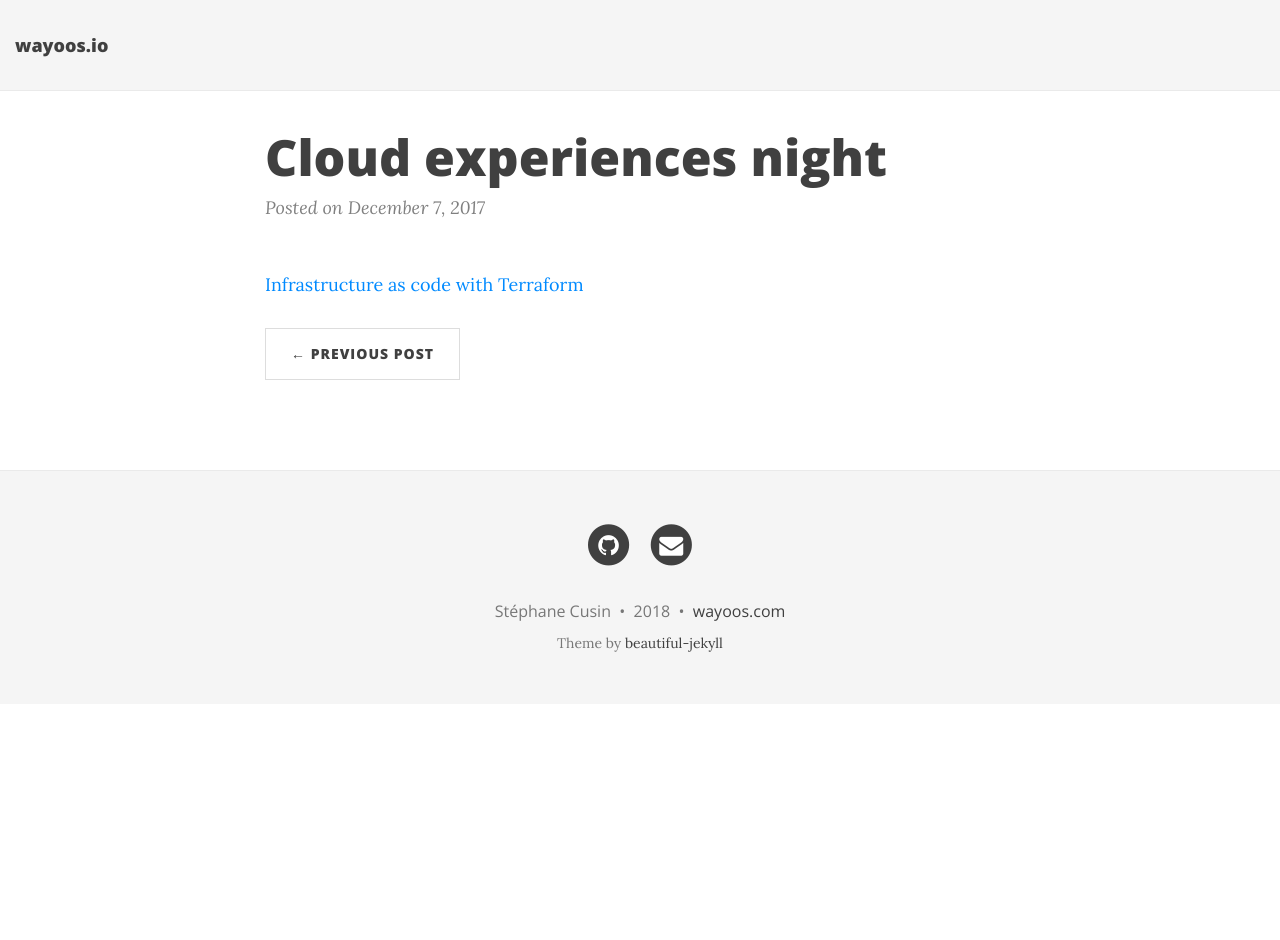
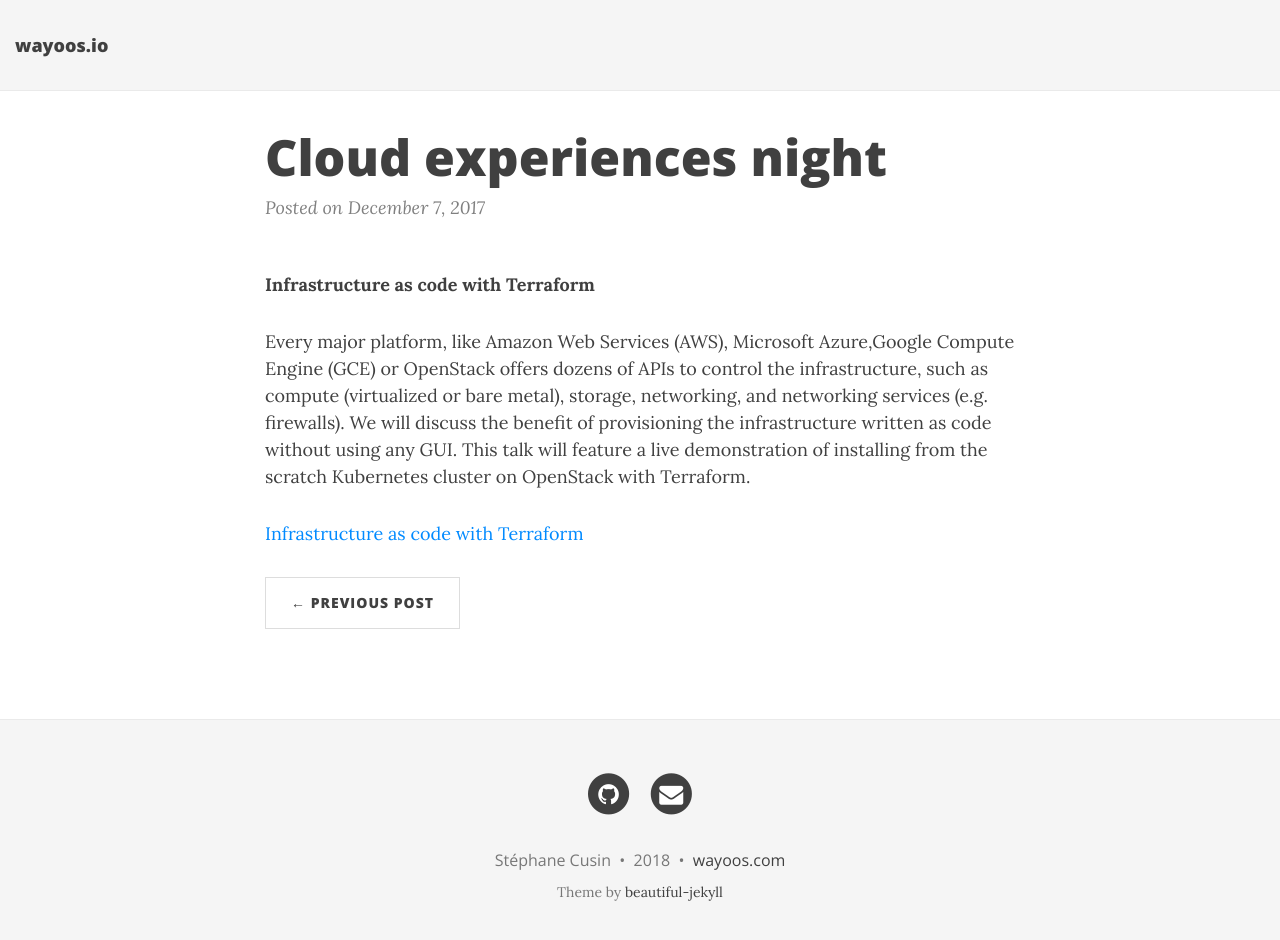
Before and after one commit to wayoos/wayoos.github.io, a Jekyll site: the page built from _posts/2017-12-07-cloud-experiences-night.md, in a window 1280 px wide and 953 px high. Shown: the top 940 px of the window. Built offline with Jekyll 4.4.1, drawn with Linux system fonts in a browser that asks for light colours; nearby versions of some CDN libraries.

Commit message:
Add resume for cloud experiences night

```diff
--- a/_posts/2017-12-07-cloud-experiences-night.md
+++ b/_posts/2017-12-07-cloud-experiences-night.md
@@ -3,5 +3,8 @@ layout: post
 title: Cloud experiences night
 ---
 
+**Infrastructure as code with Terraform**
+
+Every major platform, like Amazon Web Services (AWS), Microsoft Azure,Google Compute Engine (GCE) or OpenStack offers dozens of APIs to control the infrastructure, such as compute (virtualized or bare metal), storage, networking, and networking services (e.g. firewalls). We will discuss the benefit of provisioning the infrastructure written as code without using any GUI. This talk will feature a live demonstration of installing from the scratch Kubernetes cluster on OpenStack with Terraform.
 
 [Infrastructure as code with Terraform](/pres/InfraAsCodeWithTerraform/index.html)
```
